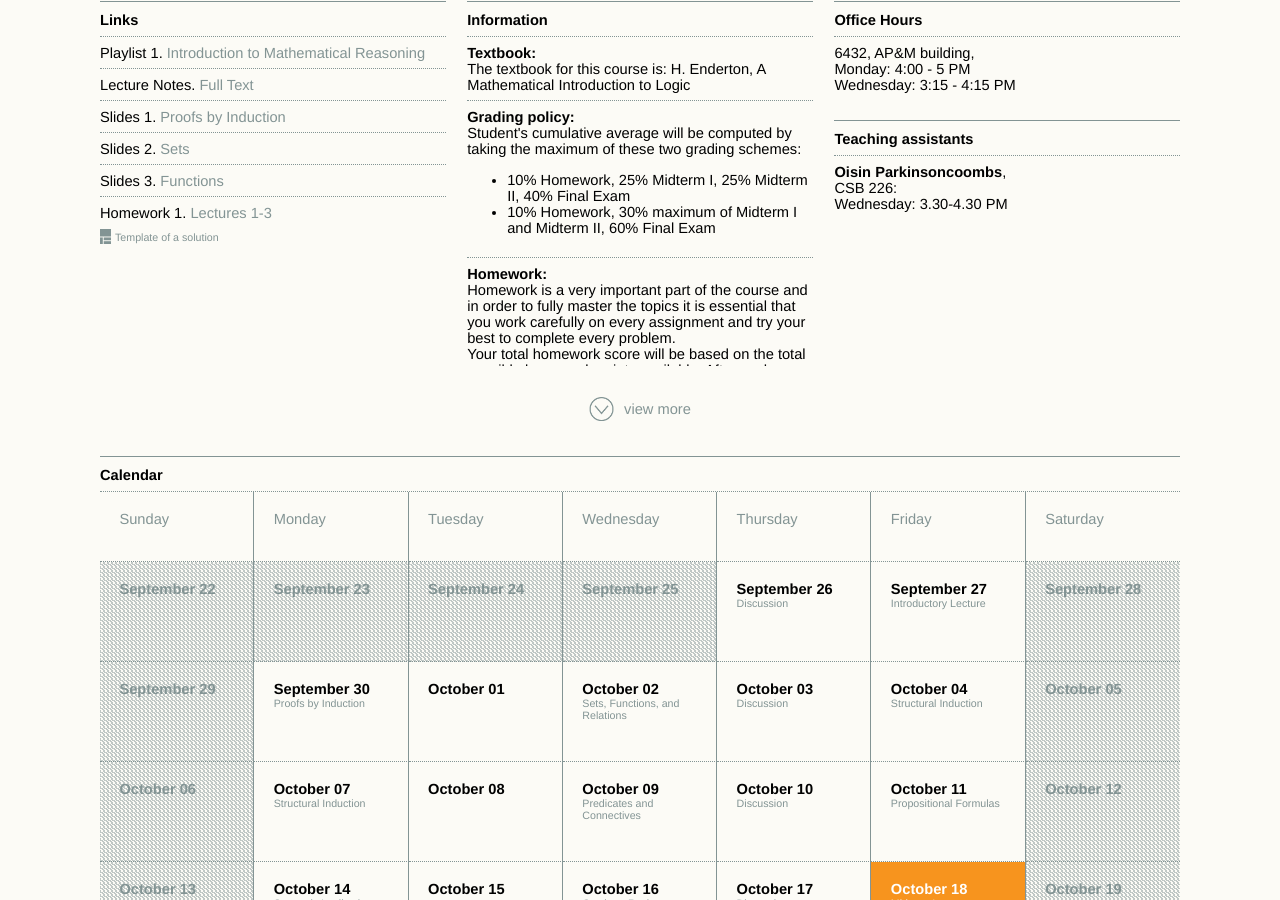
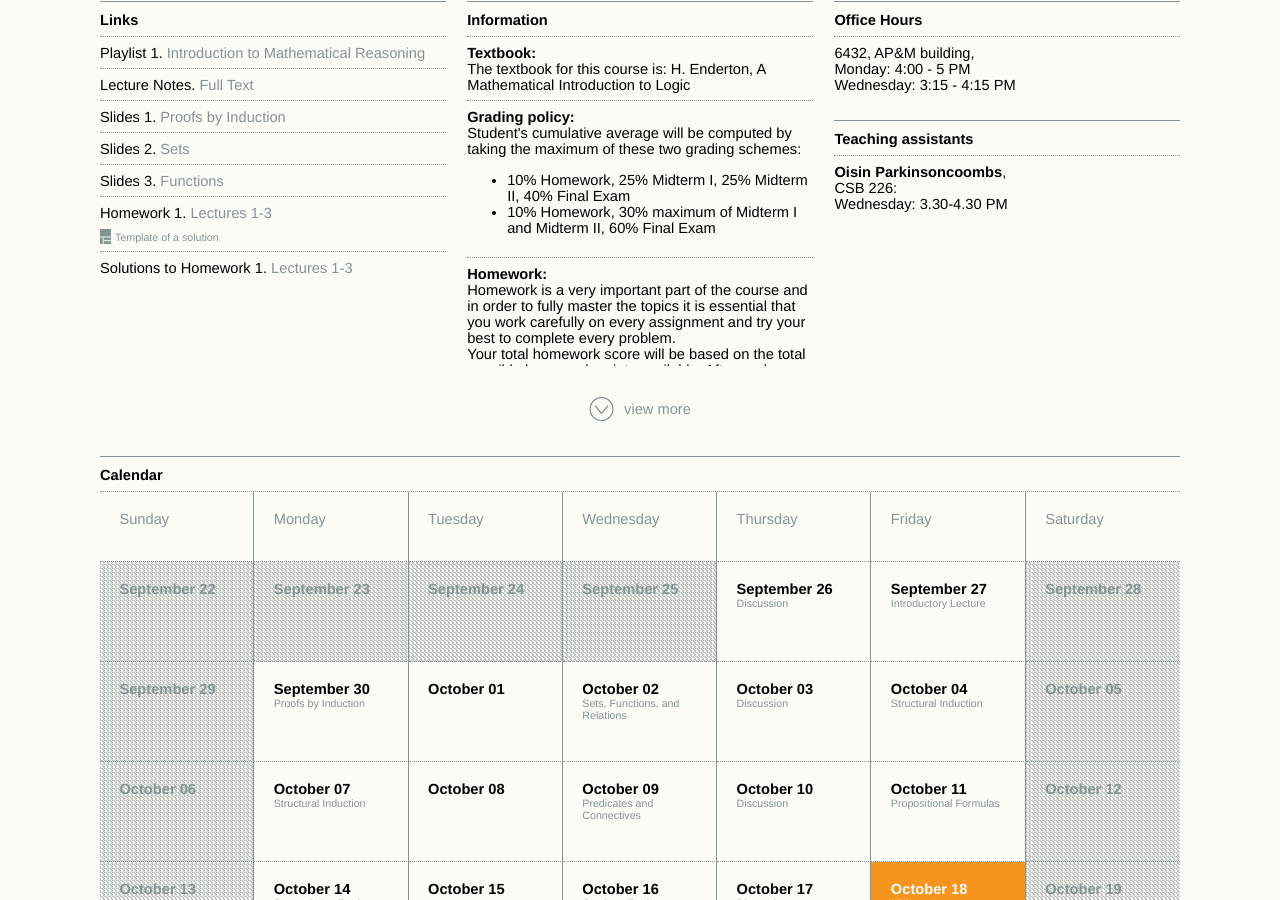
Before and after one commit to alexanderknop/alexanderknop.github.io, a Jekyll site: the page built from teaching/ucsd/160a/2019/fall/index.html, in a window 1280 px wide and 900 px high, scrolled down 641 px. Built offline with Jekyll 4.4.1, drawn with Linux system fonts in a browser that asks for light colours; nearby versions of some CDN libraries.

Commit message:
Add solutions to homework ucsd/160a

```diff
--- a/teaching/ucsd/160a/2019/fall/links.html
+++ b/teaching/ucsd/160a/2019/fall/links.html
@@ -31,3 +31,8 @@
 		</div>
 
 </li>
+<li>
+		Solutions to Homework 1. <a href="assets/homework_solutions_1.pdf"> Lectures 1-3 </a>
+
+
+</li>
```
Also changed, not shown: 2 other files.
